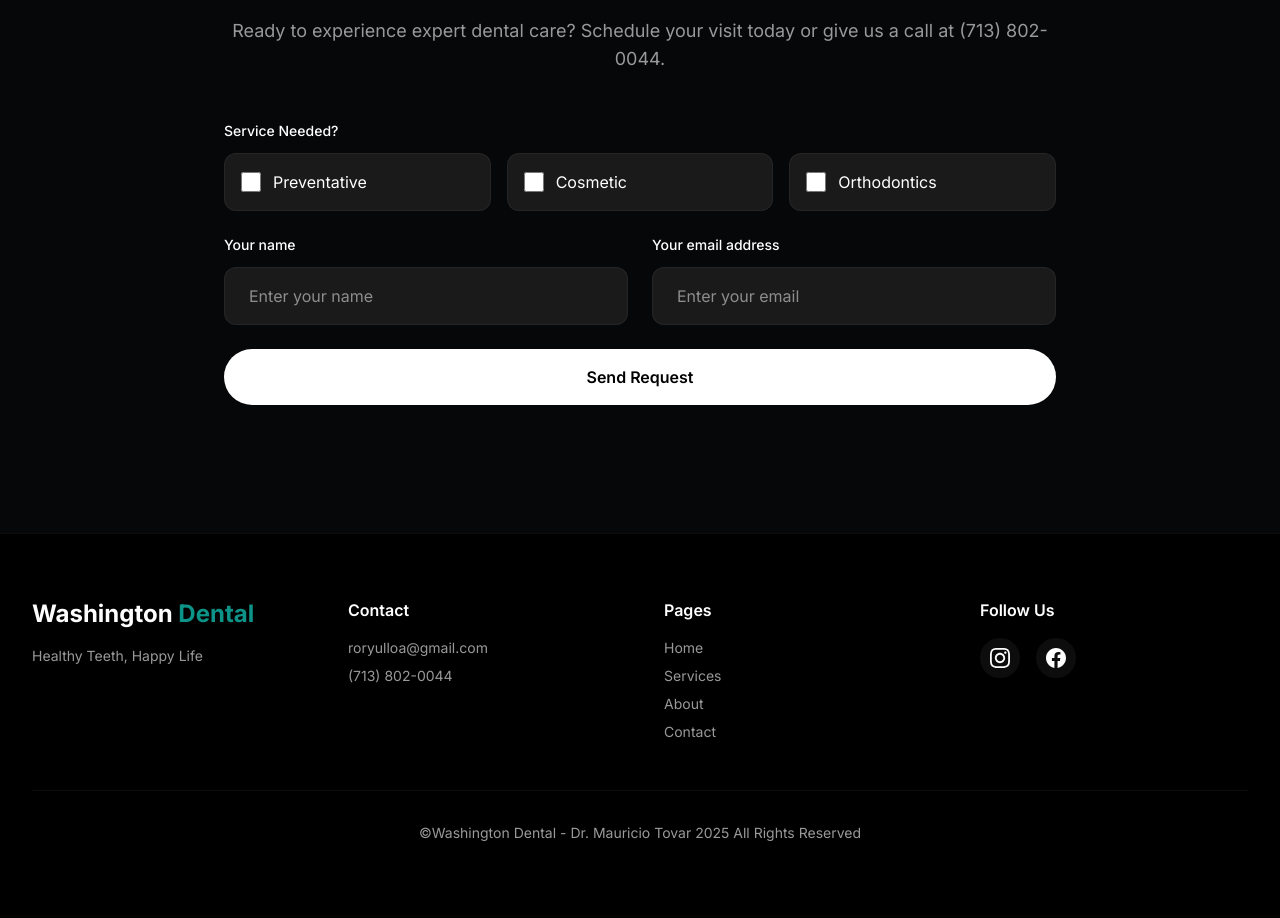
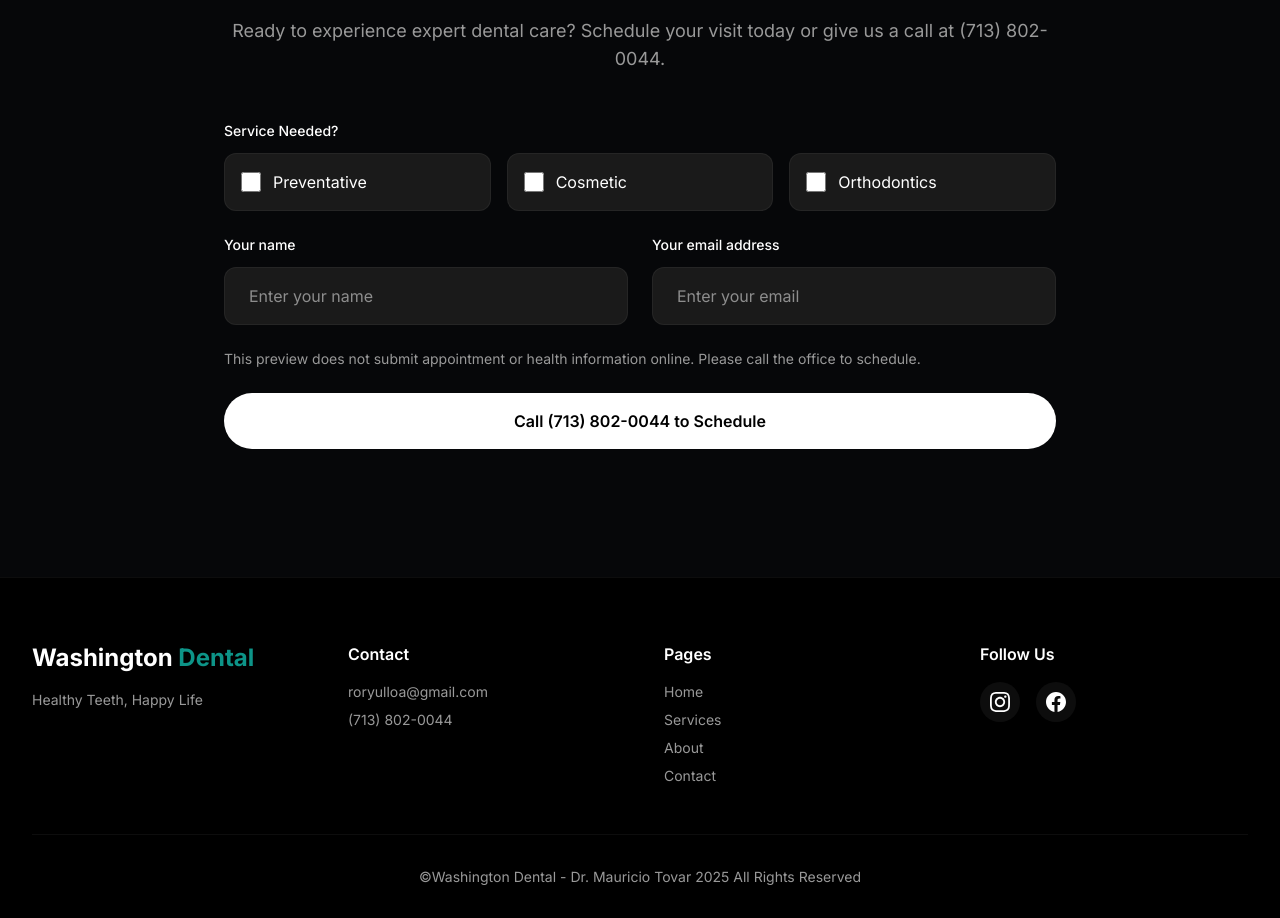
Before and after one commit to rulloa1/washdent-dental, a Next.js app: page / in a window 1280 px wide. Shown: the part 4477-5395 px from the top of the page. Built offline with nearby package versions, Linux system fonts and the light colour scheme.

Commit message:
fix: clarify appointment contact flow

```diff
--- a/app/page.tsx
+++ b/app/page.tsx
@@ -167,7 +167,7 @@ export default function Home() {
             </p>
           </div>
 
-          <form className="space-y-6">
+          <div className="space-y-6" aria-describedby="appointment-preview-note">
             <div>
               <label className="block text-sm font-medium mb-3">Service Needed?</label>
               <div className="grid grid-cols-2 md:grid-cols-3 gap-4">
@@ -199,13 +199,16 @@ export default function Home() {
               </div>
             </div>
 
-            <button
-              type="submit"
-              className="w-full py-4 bg-white text-black font-semibold rounded-full hover:bg-teal transition-all"
+            <p id="appointment-preview-note" className="text-sm text-light-gray">
+              This preview does not submit appointment or health information online. Please call the office to schedule.
+            </p>
+            <a
+              href="tel:+17138020044"
+              className="block w-full py-4 bg-white text-black font-semibold rounded-full hover:bg-teal transition-all text-center"
             >
-              Send Request
-            </button>
-          </form>
+              Call (713) 802-0044 to Schedule
+            </a>
+          </div>
         </div>
       </section>
 
```
